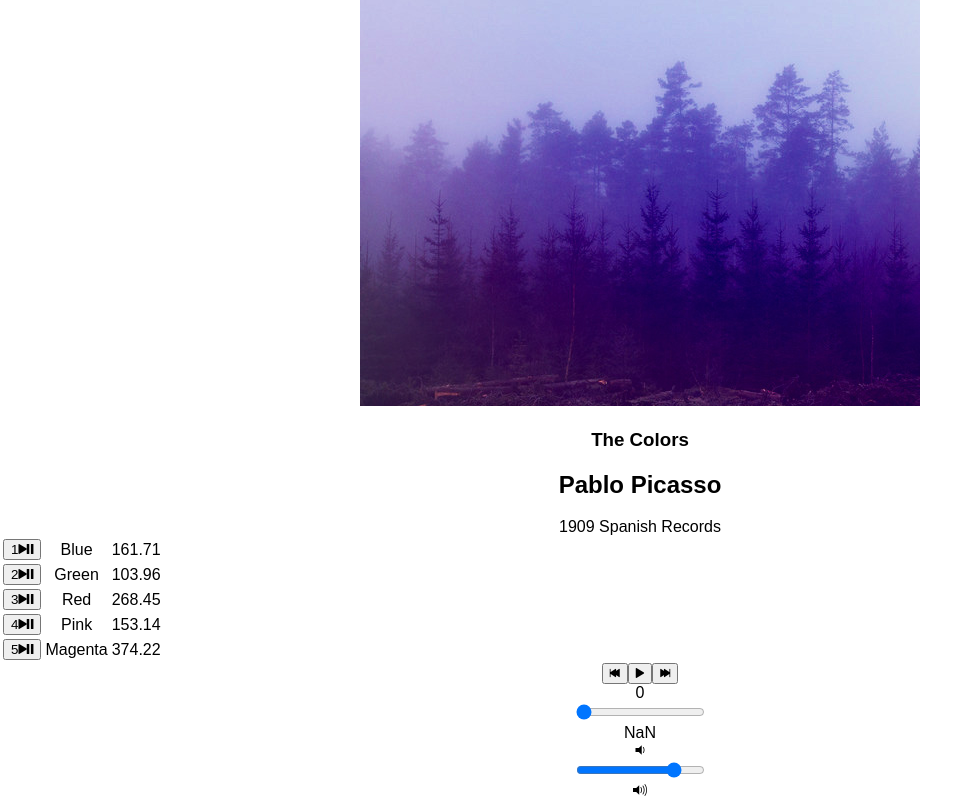
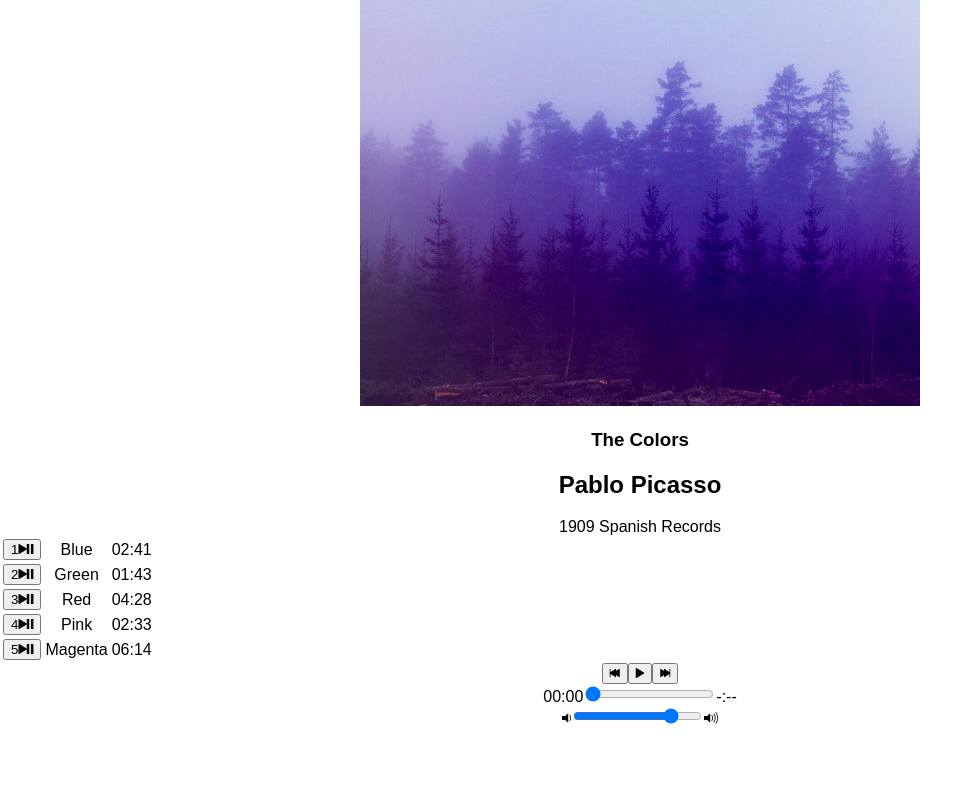
Before and after one commit to brianguta2000/bloc-jams-react, a React (Create React App) app in the folder bloc-jams-react/: page /album/the-colors in a window 1280 px wide. Shown: the part 252-1052 px from the top of the page, without its empty margins (0-980 px from the left). After the commit the page ends 980 px from the top, so only its background shows below. Built offline with nearby package versions, Linux system fonts and the light colour scheme.

Commit message:
playerbar-assignment

```diff
--- a/bloc-jams-react/src/components/PlayerBar.js
+++ b/bloc-jams-react/src/components/PlayerBar.js
@@ -8,7 +8,7 @@ import React, { Component } from 'react';
           <button id="previous" onClick={this.props.handlePrevClick}>
             <span className="ion-skip-backward"></span>
           </button>
-           <button id="play-pause" onClick={this.props.handleSongClick} >
+          <button id="play-pause" onClick={this.props.handleSongClick}>
             <span className={this.props.isPlaying ? 'ion-pause' : 'ion-play'}></span>
           </button>
           <button id="next" onClick={this.props.handleNextClick}>
@@ -16,7 +16,7 @@ import React, { Component } from 'react';
           </button>
         </section>
         <section id="time-control">
-         <div className="current-time">{this.props.currentTime}</div>
+          <span className="current-time">{this.props.formatTime(this.props.currentTime)}</span>
           <input
             type="range"
             className="seek-bar"
@@ -26,12 +26,20 @@ import React, { Component } from 'react';
             step="0.01"
             onChange={this.props.handleTimeChange}
           />
-        <div className="total-time">{this.props.duration}</div>
+          <span className="total-time">{this.props.formatTime(this.props.duration)}</span>
         </section>
         <section id="volume-control">
-           <div className="icon ion-volume-low"></div>
-           <input type="range" className="seek-bar" value="80" />
-           <div className="icon ion-volume-high"></div>
+          <span className="icon ion-volume-low"></span>
+          <input
+            type="range"
+            className="seek-bar"
+            value={this.props.currentVolume}
+            max="1"
+            min="0"
+            step="0.01"
+            onChange={this.props.handleVolumeChange}
+          />
+          <span className="icon ion-volume-high"></span>
         </section>
       </section>
     );
--- a/bloc-jams-react/src/components/album.js
+++ b/bloc-jams-react/src/components/album.js
@@ -1,10 +1,11 @@
-
 import React, { Component } from 'react';
 import albumData from './../data/albums';
 import PlayerBar from './PlayerBar';
+
 class Album extends Component {
   constructor(props) {
     super(props);
+
     const album = albumData.find( album => {
       return album.slug === this.props.match.params.slug
     });
@@ -12,12 +13,15 @@ class Album extends Component {
     this.state = {
       album: album,
       currentSong: album.songs[0],
+      isPlaying: false,
       currentTime: 0,
       duration: album.songs[0].duration,
-             isPlaying: false
+      currentVolume: 0.8
     };
+
     this.audioElement = document.createElement('audio');
     this.audioElement.src = album.songs[0].audioSrc;
+    this.audioElement.volume = 0.8;
   }
 
   componentDidMount() {
@@ -39,17 +43,16 @@ class Album extends Component {
     this.audioElement.removeEventListener('durationchange', this.eventListeners.durationchange);
   }
 
-
-
-
   play() {
     this.audioElement.play();
     this.setState({ isPlaying: true });
   }
+
   pause() {
     this.audioElement.pause();
     this.setState({ isPlaying: false });
   }
+
   setSong(song) {
     this.audioElement.src = song.audioSrc;
     this.setState({ currentSong: song });
@@ -57,7 +60,6 @@ class Album extends Component {
 
   handleSongClick(song) {
     const isSameSong = this.state.currentSong === song;
-
     if (this.state.isPlaying && isSameSong) {
       this.pause();
     } else {
@@ -65,35 +67,51 @@ class Album extends Component {
       this.play();
     }
   }
+
   handlePrevClick() {
     const currentIndex = this.state.album.songs.findIndex(song => this.state.currentSong === song);
     const newIndex = Math.max(0, currentIndex - 1);
     const newSong = this.state.album.songs[newIndex];
     this.setSong(newSong);
-            this.play();
+    this.play(newSong);
   }
+
   handleNextClick() {
     const currentIndex = this.state.album.songs.findIndex(song => this.state.currentSong === song);
-            const newIndex = Math.max(0, currentIndex + 1);
+    const newIndex = Math.min(this.state.album.songs.length - 1, currentIndex + 1);
     const newSong = this.state.album.songs[newIndex];
     this.setSong(newSong);
-            this.play();
+    this.play(newSong);
+  }
 
-}
   handleTimeChange(e) {
     const newTime = this.audioElement.duration * e.target.value;
     this.audioElement.currentTime = newTime;
     this.setState({ currentTime: newTime });
   }
 
+  handleVolumeChange(e) {
+    const newVolume = e.target.value;
+    this.audioElement.volume = newVolume;
+    this.setState({currentVolume: newVolume});
+  }
+
+  formatTime(seconds) {
+    if (isNaN(seconds)) return "-:--";
+
+    let date = new Date(null);
+    date.setSeconds(seconds);
+    return date.toISOString().substr(14, 5);
+  }
+
   render() {
     return (
       <section className="album">
         <section id="album-info">
-
-        <img id="album-cover-art" src={this.state.album.albumCover} alt={this.state.album.title}/>
+          <img id="album-cover-art"
+               src={this.state.album.albumCover}
+               alt={this.state.album.title} />
           <div className="album-details">
-
             <h1 id="album-title">{this.state.album.title}</h1>
             <h2 className="artist">{this.state.album.artist}</h2>
             <div id="release-info">{this.state.album.releaseInfo}</div>
@@ -117,7 +135,7 @@ class Album extends Component {
                     </button>
                   </td>
                   <td className="song-title">{song.title}</td>
-                  <td className="song-duration">{song.duration}</td>
+                  <td className="song-duration">{this.formatTime(song.duration)}</td>
                 </tr>
               )
             }
@@ -128,14 +146,16 @@ class Album extends Component {
           currentSong={this.state.currentSong}
           currentTime={this.audioElement.currentTime}
           duration={this.audioElement.duration}
+          currentVolume={this.state.currentVolume}
           handleSongClick={() => this.handleSongClick(this.state.currentSong)}
           handlePrevClick={() => this.handlePrevClick()}
           handleNextClick={() => this.handleNextClick()}
           handleTimeChange={(e) => this.handleTimeChange(e)}
+          handleVolumeChange={(e) => this.handleVolumeChange(e)}
+          formatTime={(seconds) => this.formatTime(seconds)}
         />
       </section>
-    );
+    )
   }
 }
-
 export default Album;
```
Also changed, not shown: 1 other file (tests, documents, lock files or other folders). Lines whose indentation alone changed are shown as unchanged.
